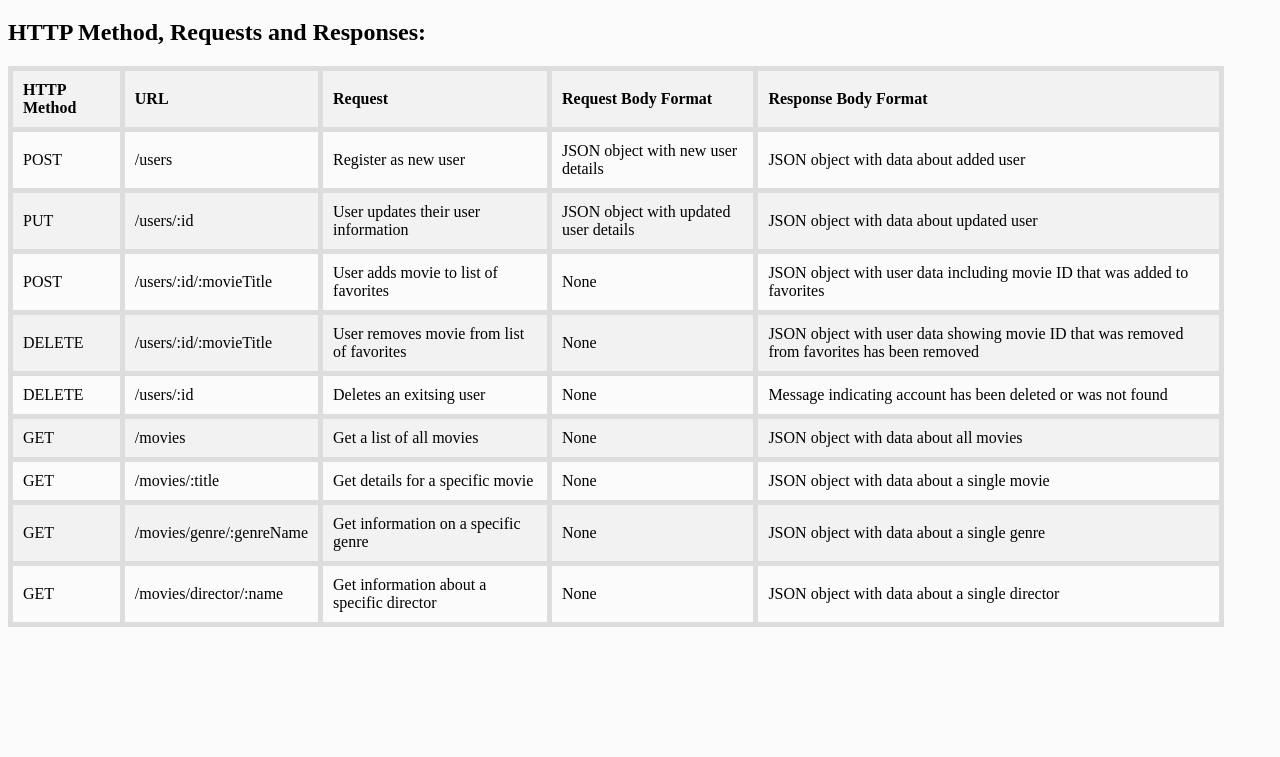
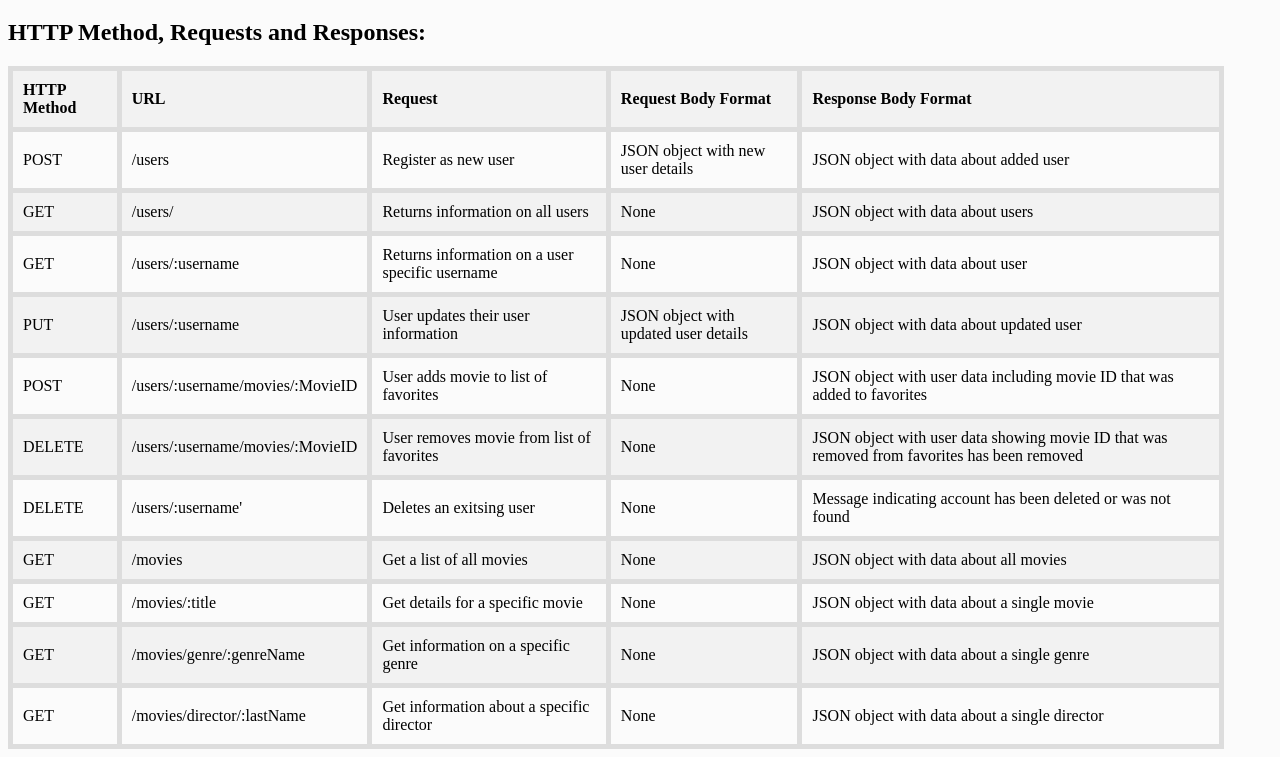
Before and after one commit to davidrmcintyre/my-flix, a website: page public/documentation.html in a window 1280 px wide. Shown: the part 61-818 px from the top of the page. Drawn offline with Linux system fonts and the light colour scheme.

Commit message:
updated package.json, created and populated models.js, and updated documentation to relfect final endpoints

```diff
--- a/package.json
+++ b/package.json
@@ -5,7 +5,8 @@
   "main": "index.js",
   "scripts": {
     "test": "echo \"Error: no test specified\" && exit 1",
-    "start": "node server.js"
+    "start": "node server.js",
+    "lint": "eslint ."
   },
   "keywords": [],
   "author": "",
@@ -14,6 +15,7 @@
     "body-parser": "^1.20.2",
     "express": "^4.18.2",
     "lodash": "^4.17.21",
+    "mongoose": "^7.1.0",
     "morgan": "^1.10.0",
     "uuid": "^9.0.0"
   },
--- a/public/documentation.html
+++ b/public/documentation.html
@@ -28,29 +28,43 @@
             <td>JSON object with data about added user</td>
           </tr>
           <tr>
+            <td>GET</td>
+            <td>/users/</td>
+            <td>Returns information on all users</td>
+            <td>None</td>
+            <td>JSON object with data about users</td>
+          </tr>
+          <tr>
+            <td>GET</td>
+            <td>/users/:username</td>
+            <td>Returns information on a user specific username</td>
+            <td>None</td>
+            <td>JSON object with data about user</td>
+          </tr>
+          <tr>
             <td>PUT</td>
-            <td>/users/:id</td>
+            <td>/users/:username</td>
             <td>User updates their user information</td>
             <td>JSON object with updated user details</td>
             <td>JSON object with data about updated user</td>
           </tr>
           <tr>
             <td>POST</td>
-            <td>/users/:id/:movieTitle</td>
+            <td>/users/:username/movies/:MovieID</td>
             <td>User adds movie to list of favorites</td>
             <td>None</td>
 			<td>JSON object with user data including movie ID that was added to favorites</td>
           </tr>
           <tr>
             <td>DELETE</td>
-            <td>/users/:id/:movieTitle</td>
+            <td>/users/:username/movies/:MovieID</td>
             <td>User removes movie from list of favorites</td>
             <td>None</td>
 			<td>JSON object with user data showing movie ID that was removed from favorites has been removed</td>
           </tr>
           <tr>
             <td>DELETE</td>
-            <td>/users/:id</td>
+            <td>/users/:username'</td>
             <td>Deletes an exitsing user</td>
             <td>None</td>
 			<td>Message indicating account has been deleted or was not found</td>
@@ -78,7 +92,7 @@
           </tr>
           <tr>
             <td>GET</td>
-            <td>/movies/director/:name</td>
+            <td>/movies/director/:lastName</td>
             <td>Get information about a specific director</td>
             <td>None</td>
 			<td>JSON object with data about a single director</td>
```
Also changed, not shown: models.js (added, +30 -0 lines).
